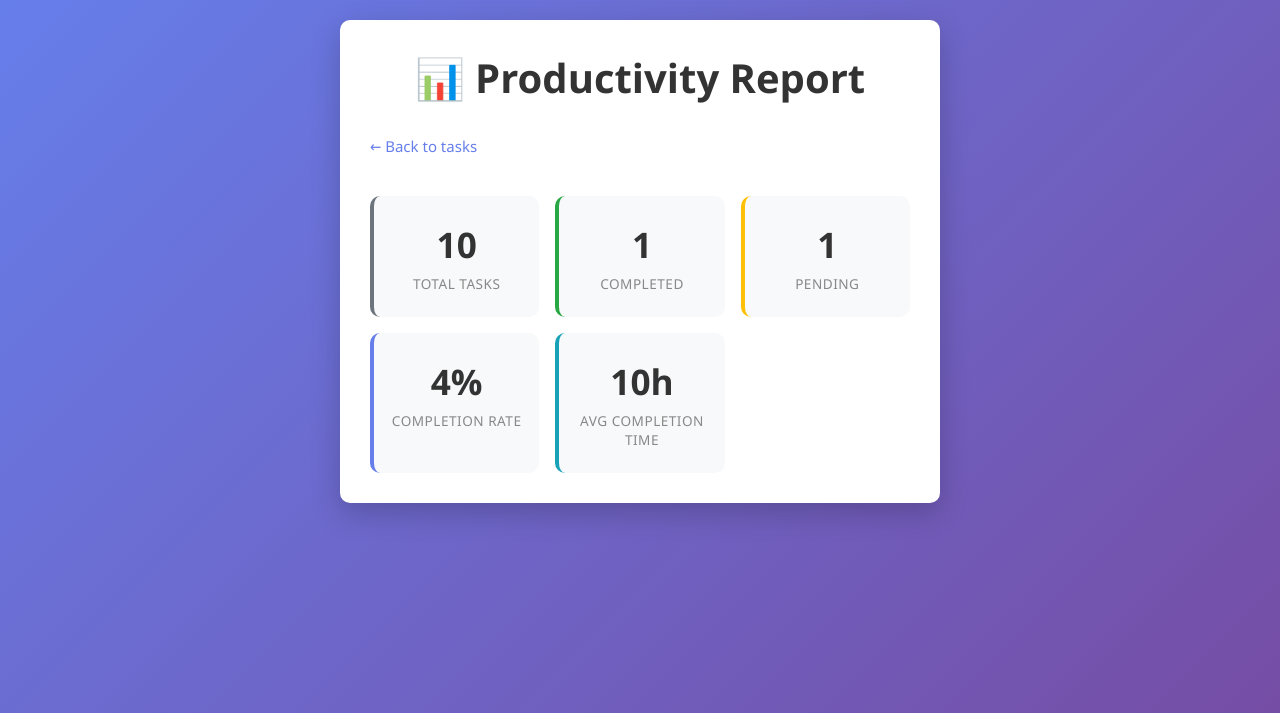
After one commit to ramya-co/Django-test-project, a Django app: template tasks/templates/tasks/report.html in a window 1280 px wide. The commit adds this page. Shown: the top 713 px of the page. Run offline with Django 5.2, Linux system fonts and the light colour scheme; the template is opened without the code that fills it: most values are stand-ins (such as "Sample title", 1, 10 or a date in 2020).

Commit message:
feat: add productivity report page with completion stats
Adds a /report/ page that shows task statistics including total tasks,
completed count, pending count, completion rate, and average completion
time. Accessible via '📊 View Productivity Report' link on the main page.

```diff
--- a/tasks/templates/tasks/index.html
+++ b/tasks/templates/tasks/index.html
@@ -2,6 +2,10 @@
 
 {% block content %}
 <h1>📋 My To-Do List</h1>
+
+<div style="text-align: center; margin-bottom: 10px;">
+    <a href="{% url 'task_report' %}" style="color: #667eea; text-decoration: none; font-weight: 500;">📊 View Productivity Report</a>
+</div>
 
 <form method="post" action="{% url 'add_task' %}" class="add-task-form">
     {% csrf_token %}
--- /dev/null
+++ b/tasks/templates/tasks/report.html
@@ -0,0 +1,92 @@
+{% extends "tasks/base.html" %}
+
+{% block title %}Productivity Report{% endblock %}
+
+{% block extra_css %}
+<style>
+    .back-link {
+        display: inline-block;
+        margin-bottom: 20px;
+        color: #667eea;
+        text-decoration: none;
+        font-size: 15px;
+        font-weight: 500;
+    }
+    .back-link:hover {
+        text-decoration: underline;
+    }
+
+    .stats-grid {
+        display: grid;
+        grid-template-columns: repeat(auto-fit, minmax(150px, 1fr));
+        gap: 16px;
+        margin-top: 20px;
+    }
+
+    .stat-card {
+        background: #f8f9fa;
+        border-radius: 10px;
+        padding: 24px 16px;
+        text-align: center;
+        transition: transform 0.2s;
+    }
+    .stat-card:hover {
+        transform: translateY(-3px);
+        box-shadow: 0 6px 16px rgba(0,0,0,0.08);
+    }
+
+    .stat-number {
+        font-size: 2.2em;
+        font-weight: 700;
+        color: #333;
+    }
+    .stat-label {
+        font-size: 0.85em;
+        color: #888;
+        margin-top: 6px;
+        text-transform: uppercase;
+        letter-spacing: 0.5px;
+    }
+
+    .stat-card.completed { border-left: 4px solid #28a745; }
+    .stat-card.pending   { border-left: 4px solid #ffc107; }
+    .stat-card.rate      { border-left: 4px solid #667eea; }
+    .stat-card.time      { border-left: 4px solid #17a2b8; }
+    .stat-card.total     { border-left: 4px solid #6c757d; }
+</style>
+{% endblock %}
+
+{% block content %}
+<h1>📊 Productivity Report</h1>
+
+<a href="{% url 'index' %}" class="back-link">← Back to tasks</a>
+
+{% if stats %}
+<div class="stats-grid">
+    <div class="stat-card total">
+        <div class="stat-number">{{ stats.total }}</div>
+        <div class="stat-label">Total Tasks</div>
+    </div>
+    <div class="stat-card completed">
+        <div class="stat-number">{{ stats.completed_count }}</div>
+        <div class="stat-label">Completed</div>
+    </div>
+    <div class="stat-card pending">
+        <div class="stat-number">{{ stats.pending_count }}</div>
+        <div class="stat-label">Pending</div>
+    </div>
+    <div class="stat-card rate">
+        <div class="stat-number">{{ stats.completion_rate }}%</div>
+        <div class="stat-label">Completion Rate</div>
+    </div>
+    <div class="stat-card time">
+        <div class="stat-number">{{ stats.avg_completion_hours }}h</div>
+        <div class="stat-label">Avg Completion Time</div>
+    </div>
+</div>
+{% else %}
+<div class="empty-state">
+    <p>No tasks yet — add some tasks to see your productivity report!</p>
+</div>
+{% endif %}
+{% endblock %}
--- a/tasks/urls.py
+++ b/tasks/urls.py
@@ -6,6 +6,5 @@ urlpatterns = [
     path('add/', views.add_task, name='add_task'),
     path('toggle/<int:task_id>/', views.toggle_task, name='toggle_task'),
     path('delete/<int:task_id>/', views.delete_task, name='delete_task'),
-    # Intentional crash endpoint — remove after pipeline testing is done
-    path('debug-crash/', views.trigger_test_crash, name='trigger_test_crash'),
+    path('report/', views.task_report, name='task_report'),
 ]
```
Also changed, not shown: tasks/views.py (+30 -8 lines).
